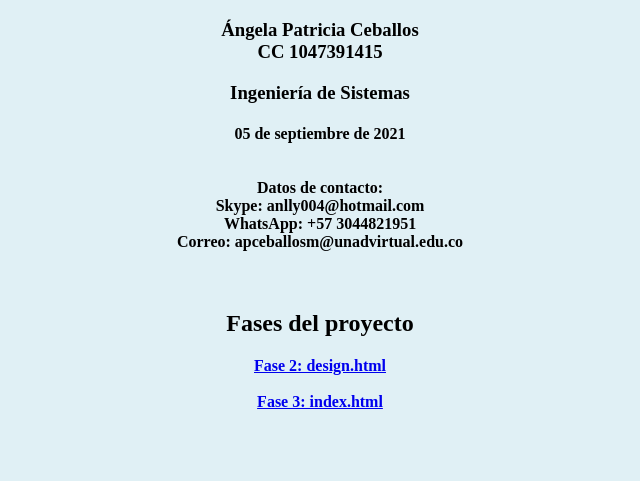
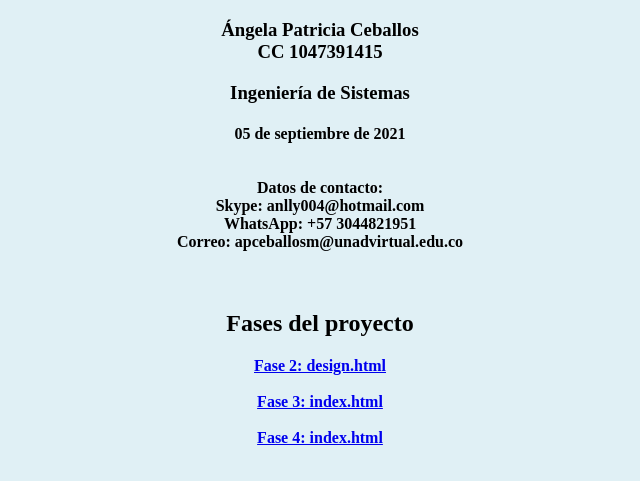
Before and after one commit to Angie004/DSW-AngelaCeballos, a plain HTML site: page index.html in a window 1280 px wide. Shown: the part 61-542 px from the top of the page, without its empty margins (320-960 px from the left). Drawn offline with Linux system fonts and the light colour scheme.

Commit message:
Update index.html

```diff
--- a/index.html
+++ b/index.html
@@ -7,7 +7,8 @@
     <title>Document</title>
 </head>
 <body bgcolor="#e0f0f5">
-    <center>
+    <div style="text-align: center;">
+
     <h1>Proyecto de sitio Web 2021_16-04</h1>
 
     <h3>Ángela Patricia Ceballos<br>
@@ -26,8 +27,9 @@
 <br>
 <h2>Fases del proyecto</h2>
 <a href="fase2/design.html"> <strong>Fase 2: design.html</strong></a><br><br>
-<a href="fase3/index.html"><strong>Fase 3: index.html</strong></a>
-</center>
+<a href="fase3/index.html"><strong>Fase 3: index.html</strong></a><br><br>
+<a href="fase4/index.html"><strong>Fase 4: index.html</strong></a>
 
+</div>
 </body>
 </html>
```
